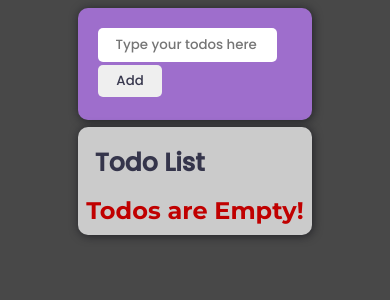
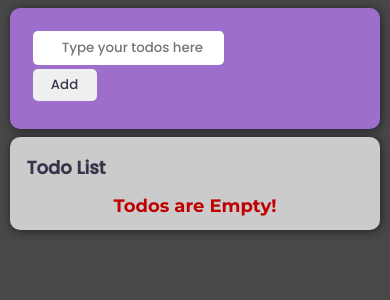
Before and after one commit to sadiqhasanrupani/TodoListApp, a React (Create React App) app: page / in a window 390 px wide. Shown: the top 300 px of the page. Built offline with nearby package versions, Linux system fonts and the light colour scheme.

Commit message:
made the CSS files responsive and modified them

```diff
--- a/src/App.css
+++ b/src/App.css
@@ -6,3 +6,8 @@
   font-family: Poppins-Bold;
   color: #c00000;
 }
+@media (max-width: 768px) {
+  .content {
+    font-size: large;
+  }
+}
--- a/src/Components/InputTodos/NewTodo.css
+++ b/src/Components/InputTodos/NewTodo.css
@@ -5,3 +5,9 @@
   padding: 1rem;
   background-color: rgba(192, 125, 255, 0.723);
 }
+
+@media (max-width: 768px)  {
+  .todo-card {
+    width: 100%;
+  }
+}
--- a/src/Components/Todos/TodoBox.css
+++ b/src/Components/Todos/TodoBox.css
@@ -14,3 +14,12 @@
   padding: 1%;
   background-color: rgb(203, 203, 203);
 }
+
+@media (max-width: 768px) {
+  .todo-box{
+    width: 100%;
+  }
+  .todo-box .todo-head h3 {
+    font-size: large;
+  }
+}
```
